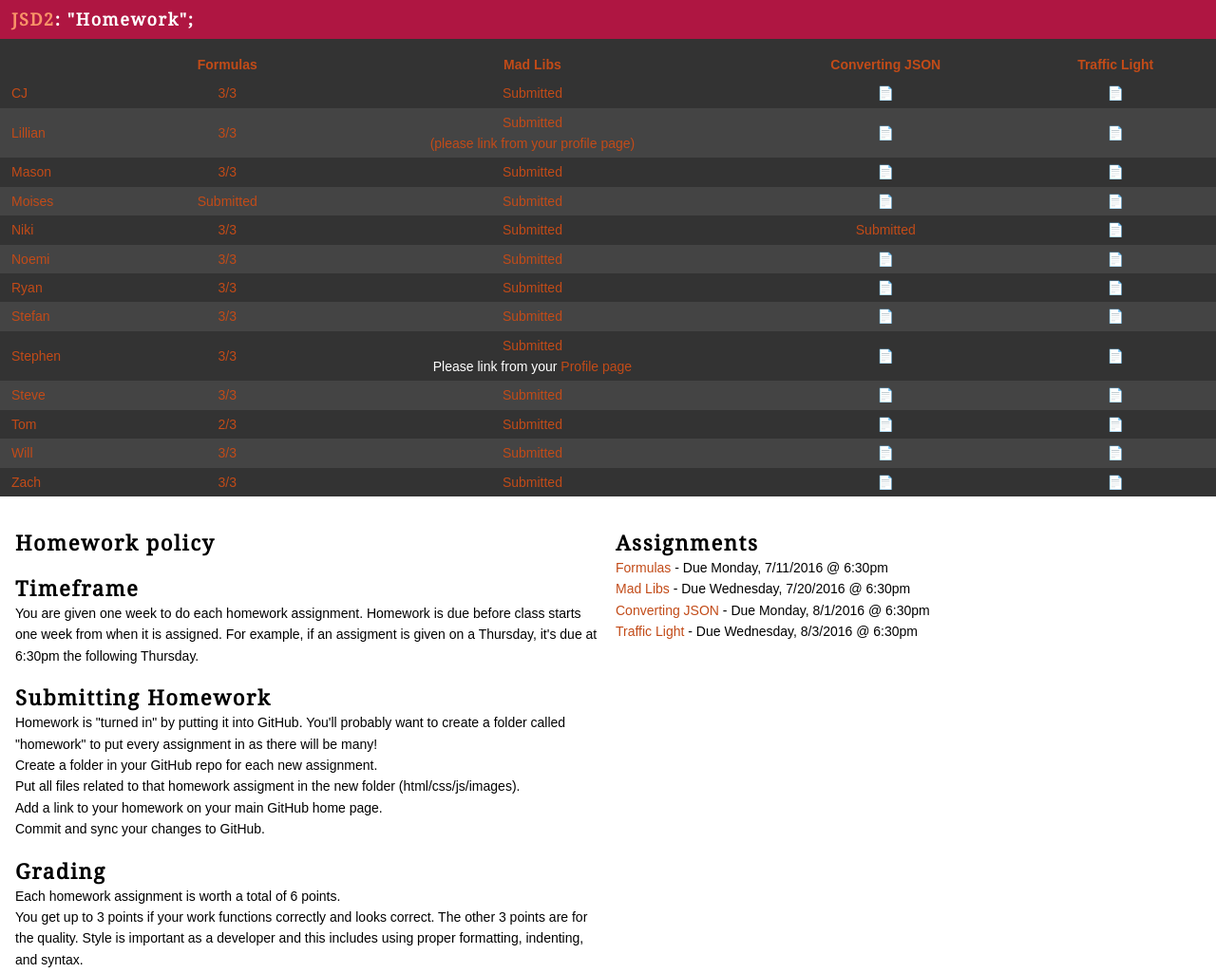
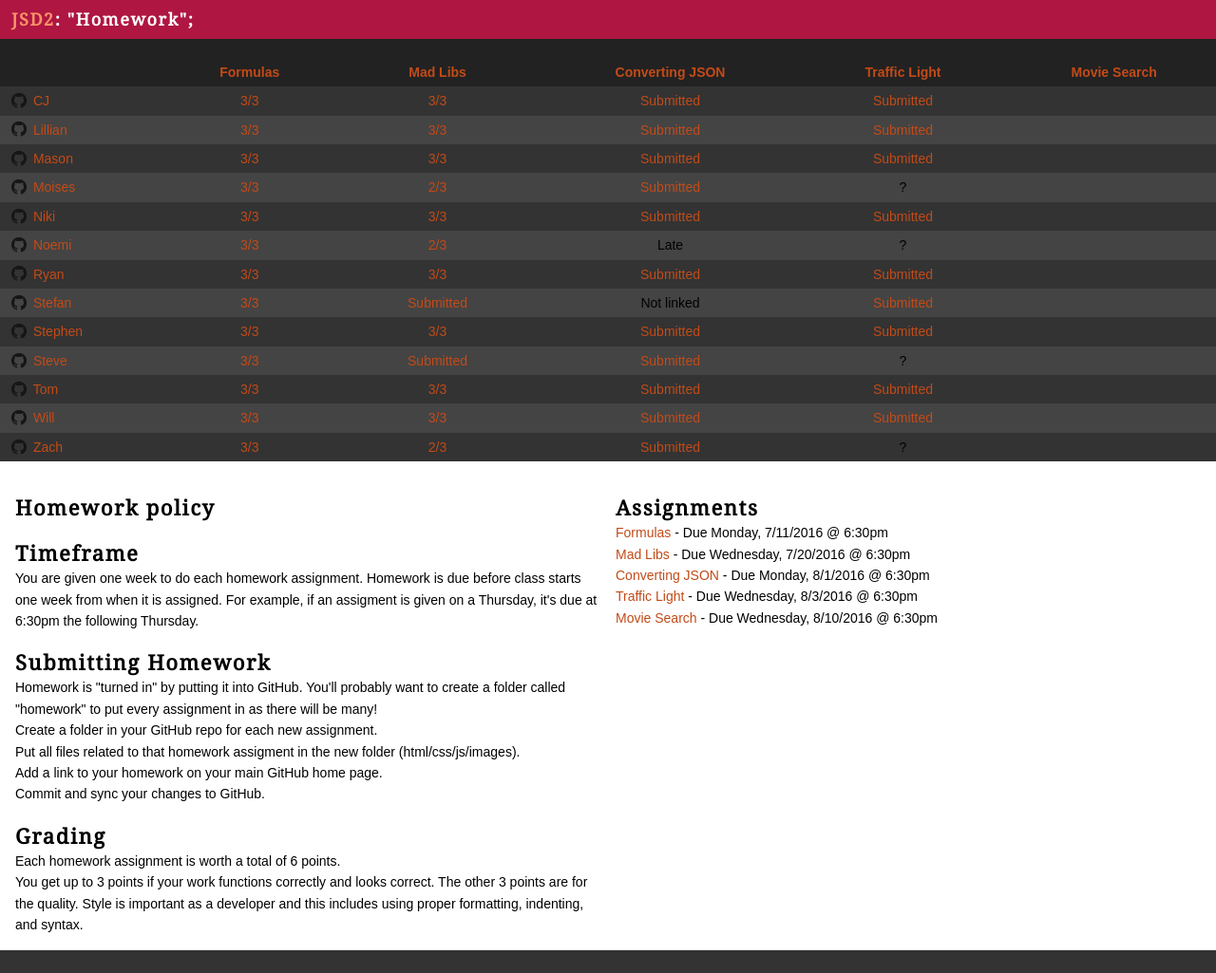
Before and after one commit to tomgenoni/jsd2-1, a plain HTML site: page homework.html in a window 1280 px wide. Shown: the whole page at 95% size. After the commit the page ends 1001 px from the top, so only its background shows below. Drawn offline with Linux system fonts and the light colour scheme.

Commit message:
Movie Search homework

```diff
--- a/css/jsd.css
+++ b/css/jsd.css
@@ -234,7 +234,10 @@ footer a:hover {
 /* ---------------------------------- */
 .homework {
 	width: 100%;
-	margin-top: 12px;
+}
+.homework thead th {
+	background: #222;
+	padding-top: 24px;
 }
 .homework tr:nth-child(even) {
 	background: #444444;
@@ -243,9 +246,18 @@ footer a:hover {
 .homework td {
 	padding: 4px 16px 4px 12px;
 	text-align: center;
+	white-space: nowrap;
 }
 .homework tr td:first-child {
 	text-align: left;
+}
+.homework img.github {
+	width: 16px;
+	margin: -3px 3px 0 0;
+	vertical-align: middle;
+}
+.homework td + td a {
+	padding: 0 20px;
 }
 
 
@@ -268,3 +280,9 @@ footer a:hover {
 .labs table td {
 	padding: 3px 12px 3px 6px;
 }
+
+
+.mockup {
+	box-shadow: 0 0 5px 2px #777777;
+	margin: 24px 0;
+}
--- a/homework.html
+++ b/homework.html
@@ -22,103 +22,154 @@
 			<th><a href="homework/02-madlibs/madlibs-homework.html">Mad Libs</a></th>
 			<th><a href="homework/03-converting-json/converting-json-homework.html">Converting JSON</a></th>
 			<th><a href="homework/04-traffic-light/traffic-light-homework.html">Traffic Light</a></th>
+			<th><a href="homework/05-movie-search/movie-search-homework.html">Movie Search</a></th>
 		</tr>
 	</thead>
 
 	<tbody>
 		<tr>
-			<td><a href="https://github.com/youstockyo/jsd2">CJ</a></td>
+			<td>
+				<a href="https://github.com/youstockyo/jsd2"><img class="github" src="images/github.png"></a>
+				<a href="https://youstockyo.github.io/jsd2">CJ</a>
+			</td>
 			<td><a href="https://youstockyo.github.io/jsd2/homework/calculators/formulas.html">3/3</a></td>
-			<td><a href="https://youstockyo.github.io/jsd2/homework/madlibs/madlibs.html">Submitted</a></td>
-			<td><a href="">📄</a></td>
-			<td><a href="">📄</a></td>
+			<td><a href="https://youstockyo.github.io/jsd2/homework/madlibs/madlibs.html">3/3</a></td>
+			<td><a href="https://youstockyo.github.io/jsd2/homework/converting-json/converting-json.html">Submitted</a></td>
+			<td><a href="https://youstockyo.github.io/jsd2/homework/traffic-light/traffic-light.html">Submitted</a></td>
+			<td></td>
 		</tr>
 		<tr>
-			<td><a href="https://github.com/heyyitslillian/jsd2">Lillian</a></td>
+			<td>
+				<a href="https://github.com/heyyitslillian/jsd2"><img class="github" src="images/github.png"></a>
+				<a href="https://heyyitslillian.github.io/jsd2/profile/index.html">Lillian</a>
+			</td>
 			<td><a href="https://heyyitslillian.github.io/jsd2/HW1/formulas.html">3/3</a></td>
-			<td><a href="https://heyyitslillian.github.io/jsd2/HW2/madlibs.html">Submitted <br> (please link from your profile page)</a></td>
-			<td><a href="">📄</a></td>
-			<td><a href="">📄</a></td>
+			<td><a href="https://heyyitslillian.github.io/jsd2/HW2/madlibs.html">3/3</a></td>
+			<td><a href="https://heyyitslillian.github.io/jsd2/HW3/converting-json.html">Submitted</a></td>
+			<td><a href="https://heyyitslillian.github.io/jsd2/HW4/traffic-light.html">Submitted</a></td>
+			<td></td>
 		</tr>
 		<tr>
-			<td><a href="https://mason-lee.github.io/jsd2">Mason</a></td>
+			<td>
+				<a href="https://github.com/mason-lee/jsd2"><img class="github" src="images/github.png"></a>
+				<a href="https://mason-lee.github.io/jsd2">Mason</a>
+			</td>
 			<td><a href="https://mason-lee.github.io/jsd2/homeworks/calculators/formulas.html">3/3</a></td>
-			<td><a href="https://mason-lee.github.io/jsd2/homeworks/madlibs/madlibs.html">Submitted</a></td>
-			<td><a href="">📄</a></td>
-			<td><a href="">📄</a></td>
+			<td><a href="https://mason-lee.github.io/jsd2/homeworks/madlibs/madlibs.html">3/3</a></td>
+			<td><a href="https://mason-lee.github.io/jsd2/homeworks/converting-json/converting-json.html">Submitted</a></td>
+			<td><a href="https://mason-lee.github.io/jsd2/homeworks/traffic-light/traffic-light.html">Submitted</a></td>
+			<td></td>
 		</tr>
 		<tr>
-			<td><a href="https://github.com/chelsea1459/jsd2">Moises</a></td>
-			<td><a href="https://chelsea1459.github.io/jsd2/calculators/formulas.html">Submitted</a></td>
-			<td><a href="https://chelsea1459.github.io/jsd2/madlibs/madlibs.html">Submitted</a></td>
-			<td><a href="">📄</a></td>
-			<td><a href="">📄</a></td>
+			<td>
+				<a href="https://github.com/chelsea1459/jsd2"><img class="github" src="images/github.png"></a>
+				<a href="https://chelsea1459.github.io/jsd2">Moises</a>
+			</td>
+			<td><a href="https://chelsea1459.github.io/jsd2/calculators/formulas.html">3/3</a></td>
+			<td><a href="https://chelsea1459.github.io/jsd2/madlibs/madlibs.html">2/3</a></td>
+			<td><a href="https://chelsea1459.github.io/jsd2/converting-json/converting-json.html">Submitted</a></td>
+			<td>?</td>
+			<td></td>
 		</tr>
 		<tr>
-			<td><a href="https://github.com/somedayicarus/jsd2">Niki</a></td>
+			<td>
+				<a href="https://github.com/somedayicarus/jsd2"><img class="github" src="images/github.png"></a>
+				<a href="https://somedayicarus.github.io/jsd2">Niki</a>
+			</td>
 			<td><a href="https://somedayicarus.github.io/jsd2/homework/calculators/formulas.html">3/3</a></td>
-			<td><a href="https://somedayicarus.github.io/jsd2/homework/madlibs/madlibs.html">Submitted</a></td>
+			<td><a href="https://somedayicarus.github.io/jsd2/homework/madlibs/madlibs.html">3/3</a></td>
 			<td><a href="https://somedayicarus.github.io/jsd2/homework/converting-json/converting-json.html">Submitted</a></td>
-			<td><a href="">📄</a></td>
+			<td><a href="https://somedayicarus.github.io/jsd2/homework/traffic-light/traffic-light.html">Submitted</a></td>
+			<td></td>
 		</tr>
 		<tr>
-			<td><a href="https://github.com/noewalze/jsd2">Noemi</a></td>
+			<td>
+				<a href="https://github.com/noewalze/jsd2"><img class="github" src="images/github.png"></a>
+				<a href="https://noewalze.github.io/jsd2">Noemi</a>
+			</td>
 			<td><a href="https://noewalze.github.io/jsd2/calculators/formulas.html">3/3</a></td>
-			<td><a href="https://noewalze.github.io/jsd2/madlibs/madlibs.html">Submitted</a></td>
-			<td><a href="">📄</a></td>
-			<td><a href="">📄</a></td>
+			<td><a href="https://noewalze.github.io/jsd2/madlibs/madlibs.html">2/3</a></td>
+			<td>Late</td>
+			<td>?</td>
+			<td></td>
 		</tr>
 		<tr>
-			<td><a href="https://github.com/urswa777/jsd2">Ryan</a></td>
+			<td>
+				<a href="https://github.com/urswa777/jsd2"><img class="github" src="images/github.png"></a>
+				<a href="https://urswa777.github.io/jsd2">Ryan</a>
+			</td>
 			<td><a href="https://urswa777.github.io/jsd2/homework02/calculator.html">3/3</a></td>
-			<td><a href="https://urswa777.github.io/jsd2/homework03/madlibs.html">Submitted</a></td>
-			<td><a href="">📄</a></td>
-			<td><a href="">📄</a></td>
+			<td><a href="https://urswa777.github.io/jsd2/homework03/madlibs.html">3/3</a></td>
+			<td><a href="https://urswa777.github.io/jsd2/homework04/converting-json.html">Submitted</a></td>
+			<td><a href="https://urswa777.github.io/jsd2/homework05/traffic-light.html">Submitted</a></td>
+			<td></td>
 		</tr>
 
 		<tr>
-			<td><a href="https://github.com/stefawn/jsd2">Stefan</a></td>
+			<td>
+				<a href="https://github.com/stefawn/jsd2"><img class="github" src="images/github.png"></a>
+				<a href="https://stefawn.github.io/jsd2">Stefan</a>
+			</td>
 			<td><a href="https://stefawn.github.io/jsd2/calculators/formulas.html">3/3</a></td>
 			<td><a href="https://stefawn.github.io/jsd2/madlibs/madlibs.html">Submitted</a></td>
-			<td><a href="">📄</a></td>
-			<td><a href="">📄</a></td>
+			<td>Not linked</td>
+			<td><a href="https://stefawn.github.io/jsd2/traffic-light/traffic-light.html">Submitted</a></td>
+			<td></td>
 		</tr>
 		<tr>
-			<td><a href="https://github.com/stephenlaird88/jsd2">Stephen</a></td>
+			<td>
+				<a href="https://github.com/stephenlaird88/jsd2"><img class="github" src="images/github.png"></a>
+				<a href="https://stephenlaird88.github.io/jsd2/profile-page/examples/profile-page.html">Stephen</a>
+			</td>
 			<td><a href="https://stephenlaird88.github.io/jsd2/Homework1/formulas.html">3/3</a></td>
-			<td><a href="https://stephenlaird88.github.io/jsd2/Homework2/madlibs/madlibs.html">Submitted</a>
-			<br> <span style="color: white;">Please link from your </span><a href="https://stephenlaird88.github.io/jsd2/">Profile page</a>
-			</td>
-			<td><a href="">📄</a></td>
-			<td><a href="">📄</a></td>
+			<td><a href="https://stephenlaird88.github.io/jsd2/Homework2/madlibs/madlibs.html">3/3</a></td>
+			<td><a href="https://stephenlaird88.github.io/jsd2/Homework3/converting-json/converting-json.html">Submitted</a></td>
+			<td><a href="https://stephenlaird88.github.io/jsd2/Homework4/traffic-light/traffic-light.html">Submitted</a></td>
+			<td></td>
 		</tr>
 		<tr>
-			<td><a href="https://github.com/steveeliopoulos/jsd2">Steve</a></td>
+			<td>
+				<a href="https://github.com/steveeliopoulos/jsd2"><img class="github" src="images/github.png"></a>
+				<a href="https://steveeliopoulos.github.io/jsd2">Steve</a>
+			</td>
 			<td><a href="https://steveeliopoulos.github.io/jsd2/jsd2_homepage/gaHomeworkJsd2/calculators/formulas.html">3/3</a></td>
 			<td><a href="https://steveeliopoulos.github.io/jsd2/jsd2_homepage/gaHomeworkJsd2/madlibs/madlibs.html">Submitted</a></td>
-			<td><a href="">📄</a></td>
-			<td><a href="">📄</a></td>
+			<td><a href="https://steveeliopoulos.github.io/jsd2/jsd2_homepage/gaHomeworkJsd2/converting-json%202/converting-json.html">Submitted</td>
+			<td>?</td>
+			<td></td>
 		</tr>
 		<tr>
-			<td><a href="https://github.com/tomgenoni/jsd2">Tom</a></td>
-			<td><a href="https://tomgenoni.github.io/jsd2/calculators/formulas.html">2/3</a></td>
-			<td><a href="https://tomgenoni.github.io/jsd2/madlibs/madlibs.html">Submitted</a></td>
-			<td><a href="">📄</a></td>
-			<td><a href="">📄</a></td>
+			<td>
+				<a href="https://github.com/tomgenoni/jsd2"><img class="github" src="images/github.png"></a>
+				<a href="https://tomgenoni.github.io/jsd2">Tom</a>
+			</td>
+			<td><a href="https://tomgenoni.github.io/jsd2/calculators/formulas.html">3/3</a></td>
+			<td><a href="https://tomgenoni.github.io/jsd2/madlibs/madlibs.html">3/3</a></td>
+			<td><a href="https://tomgenoni.github.io/jsd2/converting-json/converting-json.html">Submitted</a></td>
+			<td><a href="https://tomgenoni.github.io/jsd2/traffic-light/traffic-light.html">Submitted</a></td>
+			<td></td>
 		</tr>
 		<tr>
-			<td><a href="https://github.com/terco30/jsd2">Will</a></td>
+			<td>
+				<a href="https://github.com/terco30/jsd2"><img class="github" src="images/github.png"></a>
+				<a href="https://terco30.github.io/jsd2">Will</a>
+			</td>
 			<td><a href="https://terco30.github.io/jsd2/calculators/formulas.html">3/3</a></td>
-			<td><a href="https://terco30.github.io/jsd2/madlibs/madlibs.html">Submitted</a></td>
-			<td><a href="">📄</a></td>
-			<td><a href="">📄</a></td>
+			<td><a href="https://terco30.github.io/jsd2/madlibs/madlibs.html">3/3</a></td>
+			<td><a href="https://terco30.github.io/jsd2/converting-json/converting-json.html">Submitted</a></td>
+			<td><a href="https://terco30.github.io/jsd2/traffic-light/traffic-light.html">Submitted</a></td>
+			<td></td>
 		</tr>
 		<tr>
-			<td><a href="https://github.com/zachroetzelTMJS/jsd2">Zach</a></td>
+			<td>
+				<a href="https://github.com/zachroetzelTMJS/jsd2"><img class="github" src="images/github.png"></a>
+				<a href="https://zachroetzeltmjs.github.io/jsd2">Zach</a>
+			</td>
 			<td><a href="https://zachroetzeltmjs.github.io/jsd2/calculators/formulas.html">3/3</a></td>
-			<td><a href="https://zachroetzeltmjs.github.io/jsd2/madlibs/madlibs.html">Submitted</a></td>
-			<td><a href="">📄</a></td>
-			<td><a href="">📄</a></td>
+			<td><a href="https://zachroetzeltmjs.github.io/jsd2/madlibs/madlibs.html">2/3</a></td>
+			<td><a href="https://zachroetzeltmjs.github.io/jsd2/converting-json/converting-json.html">Submitted</a></td>
+			<td>?</td>
+			<td></td>
 		</tr>
 	</tbody>
 </table>
@@ -164,6 +215,11 @@
 			<li>
 				<a href="homework/04-traffic-light/traffic-light-homework.html">Traffic Light</a> - Due Wednesday, 8/3/2016 @ 6:30pm
 			</li>
+
+			<li>
+				<a href="homework/05-movie-search/movie-search-homework.html">Movie Search</a> - Due Wednesday, 8/10/2016 @ 6:30pm
+			</li>
+
 		</ul>
 	</div>
 </section>
--- /dev/null
+++ b/homework/05-movie-search/materials/movie-search/css/reset.css
@@ -0,0 +1,8 @@
+/* JSD CSS Reset */
+/* ***************************************** */
+
+* {
+    margin: 0;
+    padding: 0;
+    box-sizing: border-box;
+}
--- /dev/null
+++ b/homework/05-movie-search/materials/movie-search/movie-search.html
@@ -0,0 +1,30 @@
+<!DOCTYPE html>
+<html>
+<head>
+<title>Movie Search</title>
+
+<meta charset="utf-8">
+<meta name="viewport" content="width=device-width, initial-scale=1, minimum-scale=1, maximum-scale=1, user-scalable=no, shrink-to-fit=no">
+<meta http-equiv="X-UA-Compatible" content="ie=edge">
+
+<link rel="stylesheet" href="css/reset.css">
+<link rel="stylesheet" href="css/movie-search.css">
+
+</head>
+<body>
+
+<h1>Movie Search</h1>
+
+<form>
+	<input type="search" id="query" placeholder="Movie title...">
+	<input type="submit" value="Search">
+</form>
+
+<ul class="results"></ul>
+
+<img class="poster">
+
+
+<script src="js/movieSearch.js"></script>
+</body>
+</html>
```
Also changed, not shown: homework/05-movie-search/materials/movie-search/css/movie-search.css (added, +16 -0 lines), homework/05-movie-search/materials/movie-search/js/movieSearch.js (added, +14 -0 lines), homework/05-movie-search/movie-search-homework.html (added, +71 -0 lines), labs.html (+3 -3 lines), students.html (+1 -1 lines), topics.html (+10 -0 lines), topics/data-attributes/data-attributes.html (added, +109 -0 lines), homework/05-movie-search/materials/movie-search-mockup.png (added), images/github.png (added), labs/foodie/js/foodie.js (line endings or trailing spaces), 4 other files.
